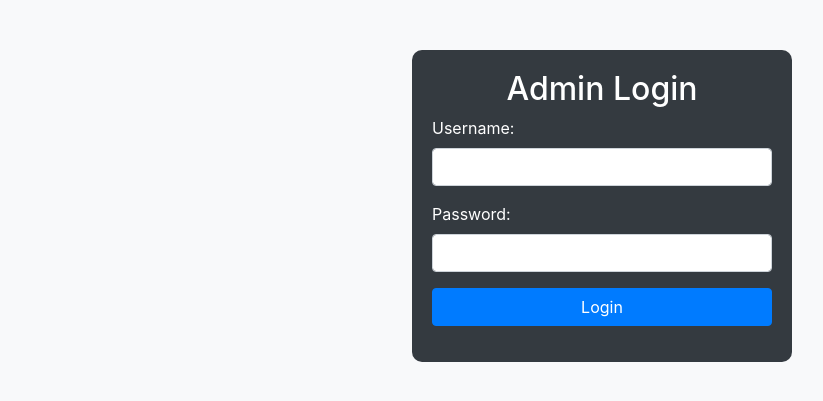
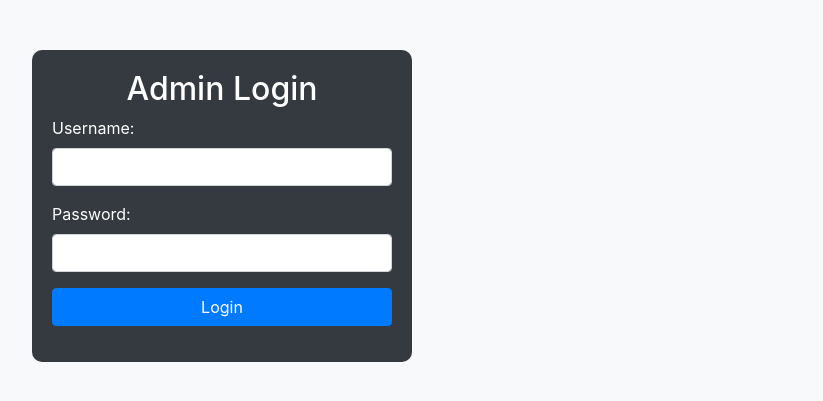
Before and after one commit to ChinChunKiat/Group-1-Managing-IT-Project, a PHP site: page /admin_login.php in a window 1280 px wide. Shown: the top 401 px of the page, without its empty margins (38-861 px from the left). Run offline with PHP 8.4, Linux system fonts and the light colour scheme.

Commit message:
Update admin_login.php
Form Designed properly, idented to left

```diff
--- a/admin_login.php
+++ b/admin_login.php
@@ -55,7 +55,7 @@ $conn->close();
 
 <body>
     <div class="container">
-        <div class="row justify-content-center">
+        <div class="row"> <!-- Remove justify-content-center to align left -->
             <div class="col-md-4 login-container">
                 <h2 class="text-center">Admin Login</h2>
                 <?php if (isset($error_message)) : ?>
@@ -70,7 +70,7 @@ $conn->close();
                         <label for="password">Password:</label>
                         <input type="password" class="form-control" name="password" required>
                     </div>
-                    <div class="form-group">
+                    <div class="form-group mb-3"> <!-- Add margin-bottom to the form group -->
                         <input type="submit" class="btn btn-primary btn-block" value="Login">
                     </div>
                 </form>
```
